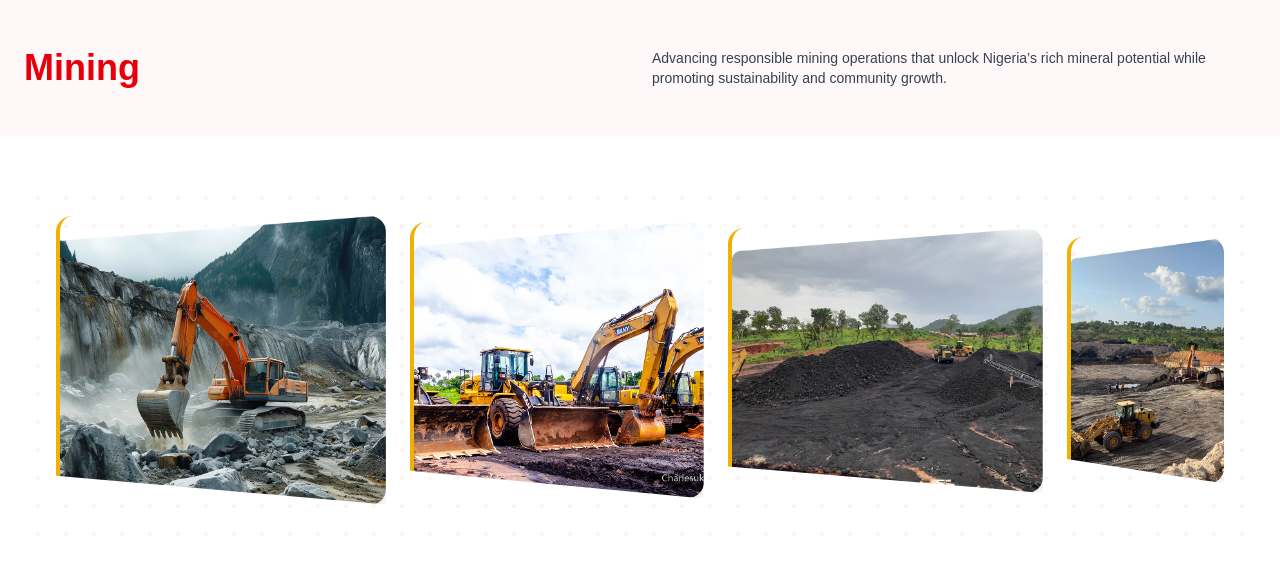
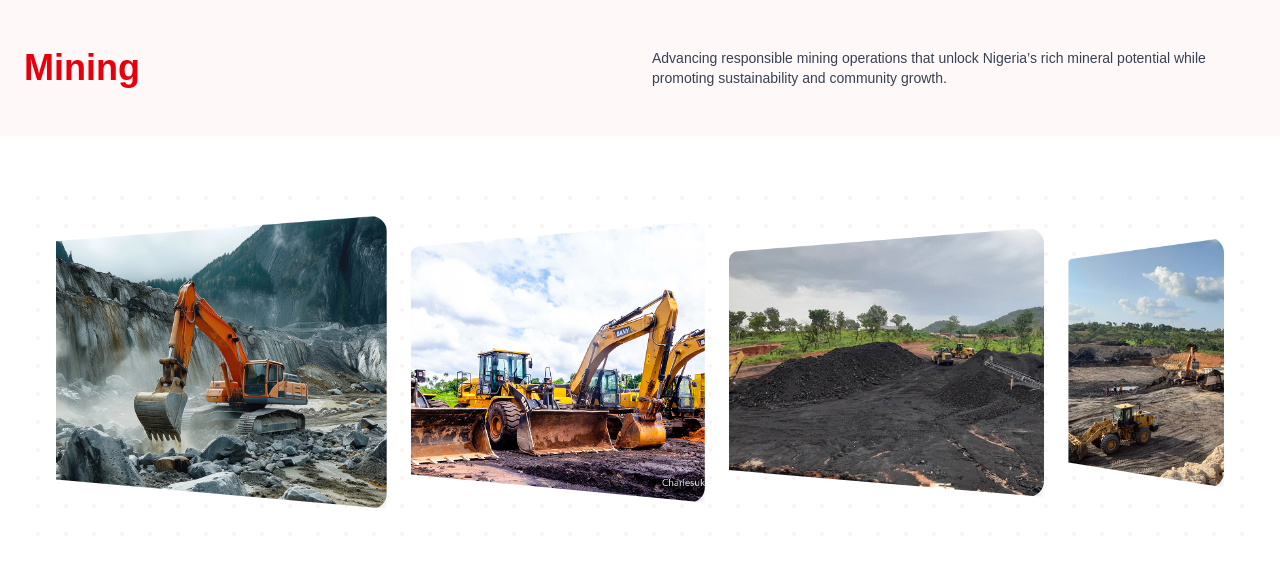
Before and after one commit to Kimmie38/morsa-energy, a Next.js app: page /mining in a window 1280 px wide. Shown: the top 574 px of the page. Built offline with nearby package versions, Linux system fonts and the light colour scheme.

Commit message:
Manual code updates made to file: app/mining/page.tsx

```diff
--- a/app/mining/page.tsx
+++ b/app/mining/page.tsx
@@ -16,7 +16,7 @@ export default function MiningPage() {
       </section>
 
       {/* Gallery below hero and before main content */}
-    <section className="mining-gallery-section py-12">
+     <section className="mining-gallery-section py-12">
   <div className="max-w-7xl mx-auto px-6">
     <div className="mining-gallery dotted-bg grid grid-cols-1 sm:grid-cols-2 lg:grid-cols-4 gap-6">
       {[
@@ -27,7 +27,7 @@ export default function MiningPage() {
       ].map((src, index) => (
         <div
           key={index}
-          className="overflow-hidden rounded-2xl shadow-lg border-l-4 border-yellow-500 [clip-path:polygon(0%_0%,100%_0%,100%_100%,0%_90%)]"
+          className="overflow-hidden rounded-2xl shadow-lg [clip-path:polygon(0%_0%,100%_0%,100%_100%,0%_90%)]"
         >
           <img
             src={src}
@@ -41,7 +41,6 @@ export default function MiningPage() {
 </section>
 
 
-
     </div>
   );
 }
```
